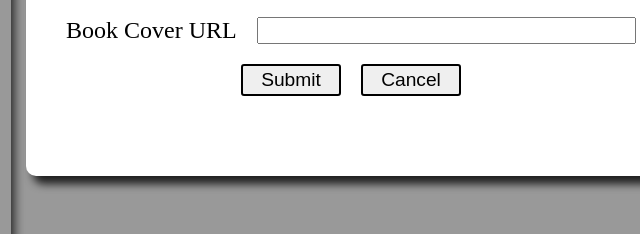
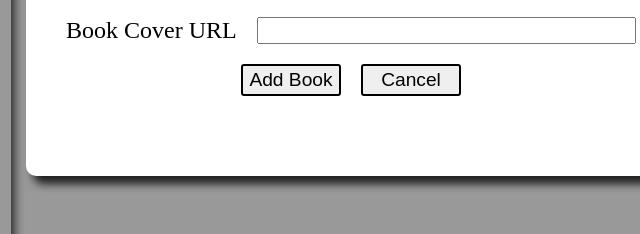
Before and after one commit to MBright90/object-library, a plain HTML site: page index.html in a window 1280 px wide. Shown: the part 479-713 px from the top of the page, 289-929 px from the left. Drawn offline with Linux system fonts and the light colour scheme; a web font is replaced by a local one.

Commit message:
Submit button text change

```diff
--- a/index.html
+++ b/index.html
@@ -83,7 +83,7 @@
                     <input type="url" name="bok-cover-url" id="book-cover-url">
 
                     <div class="form-buttons-container">
-                        <button type="submit">Submit</button>
+                        <button type="button">Add Book</button>
                         <button type="reset">Cancel</button>
                     </div>
 
```
